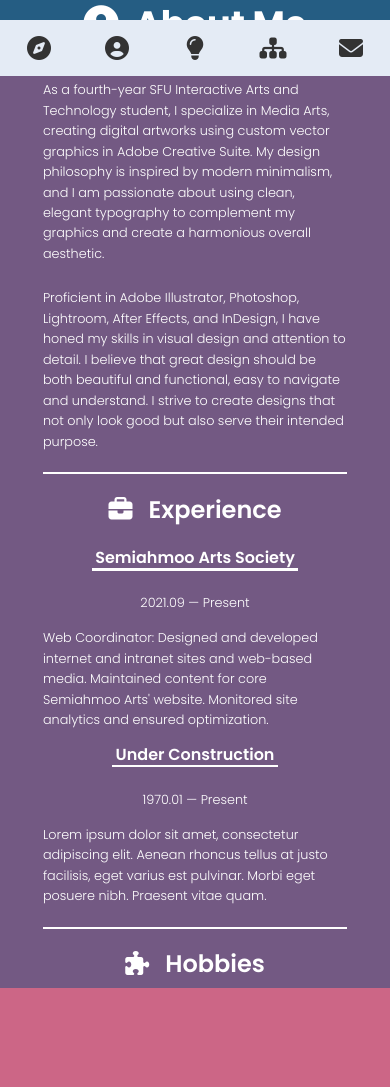
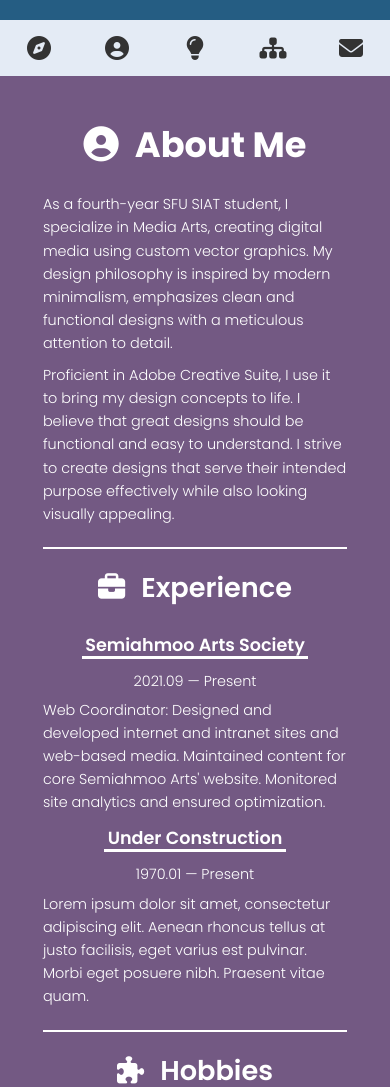
Before and after one commit to MichaelZSong/Portfolio, a plain HTML site: page index.html in a window 390 px wide. Shown: the part 768-1855 px from the top of the page. Drawn offline with nearby package versions, Linux system fonts and the light colour scheme.

Commit message:
Improved responsiveness

```diff
--- a/css/grids.css
+++ b/css/grids.css
@@ -51,4 +51,7 @@
         grid-column-gap: 0.5rem;
         grid-row-gap: 0.5rem;
     }
+    .grid.about-gutters {
+        grid-row-gap: 0;
+    }
 }
--- a/css/style.css
+++ b/css/style.css
@@ -73,6 +73,15 @@ p.auto-width {
     width: auto;
 }
 
+p.about-p {
+    margin: 0 0 0.5rem 0;
+}
+
+p.auto-width.experience-p, .link.experience-link {
+    margin: 0.5rem 0;
+    background-position: 0 10%;
+}
+
 ul {
     padding: 0;
     text-align: center;
@@ -89,21 +98,18 @@ ul {
     margin: 3vh 0;
 }
 
-@media (max-width: 71rem) {
-    #about-me h1.main-headings {
-        font-size: 2.2rem;
-    }
+@media (max-width: 86rem) or (max-height: 47rem) {
     #about-me h2.under-main-headings {
         font-size: 0.8rem;
     }
     #about-me h2.sub-headings {
-        font-size: 1.5rem;
+        font-size: 1.7rem;
     }
     #about-me h3.small-headings {
-        font-size: 1rem;
+        font-size: 1.1rem;
     }
-    #about-me p {
-        font-size: 0.8rem;
+    #about-me p, #about-me ul {
+        font-size: 0.9rem;
     }
     #about-me .horizontal-line {
         margin: 2vh 0;
@@ -131,26 +137,27 @@ ul {
     h3.small-headings {
         font-size: 1rem;
     }
-    p {
+    p, ul {
         font-size: 0.8rem;
     }
-    ul {
-        font-size: 0.8rem;
+    p.about-p {
+        margin: 0 0 0.3rem 0;
+    }
+    p.about-p, p.auto-width.experience-p, .link.experience-link {
+        margin: 0.3rem 0;
     }
 }
 
 @media (max-width: 29rem) {
-    .ext {
-        height: 57rem;
-    }
     h1.main-headings {
         line-height: 1.2;
     }
 }
 
-@media (max-height: 40rem) {
+@media (max-height: 44rem) or (max-width: 41rem) {
     .ext {
-        height: 45rem;
+        height: auto;
+        padding: 3rem 0;
     }
 }
 
@@ -288,17 +295,6 @@ ul {
     color: #255d83;
 }
 
-.ca-flag, .cn-flag {
-    width: 1.6rem;
-    display: inline-block;
-}
-
-@media (max-width: 41rem) {
-    .ca-flag, .cn-flag {
-        width: 1.4rem;
-    }
-}
-
 .experience-desc {
     display: block;
     width: auto;
--- a/index.html
+++ b/index.html
@@ -89,14 +89,14 @@
             <h1 class="main-headings"><i class="fas fa-user-circle title-icons"></i>About Me</h1>
 
             <div class="grid two-column add-gutters about-gutters">
-                <p class="auto-width">As a fourth-year SFU Interactive Arts and Technology student, I specialize in
-                    Media Arts, creating digital artworks using custom vector graphics in Adobe Creative Suite. My
-                    design philosophy is inspired by modern minimalism, and I am passionate about using clean, elegant
-                    typography to complement my graphics and create a harmonious overall aesthetic.</p>
-                <p class="auto-width">Proficient in Adobe Illustrator, Photoshop, Lightroom, After Effects, and
-                    InDesign, I have honed my skills in visual design and attention to detail. I believe that great
-                    design should be both beautiful and functional, easy to navigate and understand. I strive to create
-                    designs that not only look good but also serve their intended purpose.</p>
+                <p class="auto-width about-p">As a fourth-year SFU SIAT student, I specialize in Media Arts, creating
+                    digital
+                    media using custom vector graphics. My design philosophy is inspired by modern minimalism,
+                    emphasizes clean and functional designs with a meticulous attention to detail.</p>
+                <p class="auto-width about-p">Proficient in Adobe Creative Suite, I use it to bring my design concepts
+                    to life.
+                    I believe that great designs should be functional and easy to understand. I strive to create designs
+                    that serve their intended purpose effectively while also looking visually appealing.</p>
             </div>
 
             <div class="horizontal-line"></div>
@@ -108,27 +108,29 @@
 
             <div class="grid two-column add-gutters about-gutters">
                 <div>
-                    <h3 class="small-headings"><a href="https://semiahmooarts.com/" class="link" target="_blank"
-                            rel="noopener noreferrer">Semiahmoo Arts Society</a></h3>
+                    <h3 class="small-headings"><a href="https://semiahmooarts.com/" class="link experience-link"
+                            target="_blank" rel="noopener noreferrer">Semiahmoo Arts Society</a></h3>
 
                     <div class="center">
                         <p class="experience-desc">2021.09&#160;&#8212;&#160;Present</p>
                     </div>
 
-                    <p class="auto-width">Web Coordinator&#58;&#160;Designed and developed internet and intranet
+                    <p class="auto-width experience-p">Web Coordinator&#58;&#160;Designed and developed internet and
+                        intranet
                         sites and web-based media. Maintained content for core Semiahmoo Arts' website. Monitored site
                         analytics and ensured optimization.</p>
                 </div>
 
                 <div>
-                    <h3 class="small-headings"><a href="/index.html/" class="link" target="_blank"
+                    <h3 class="small-headings"><a href="/index.html/" class="link experience-link" target="_blank"
                             rel="noopener noreferrer">Under Construction</a></h3>
 
                     <div class="center">
                         <p class="experience-desc">1970.01&#160;&#8212;&#160;Present</p>
                     </div>
 
-                    <p class="auto-width">Lorem ipsum dolor sit amet, consectetur adipiscing elit. Aenean rhoncus tellus
+                    <p class="auto-width experience-p">Lorem ipsum dolor sit amet, consectetur adipiscing elit. Aenean
+                        rhoncus tellus
                         at justo facilisis, eget varius est pulvinar. Morbi eget posuere nibh. Praesent vitae quam.</p>
                 </div>
             </div>
@@ -430,16 +432,14 @@
 
                     <div class="project-thumbnail"
                         style="background-color: #fff; max-width: 161px; width: 100%; height: 161px;">
-                        <!-- <img src="img/p1.svg" alt="KryoSleep Project Thumbnail" height="161" width="161"
-                            class="project-img"> -->
+                        <img src="img/p1.svg" alt="KryoSleep Project Thumbnail" height="161" width="161"
+                            class="project-img" style="opacity: 0;">
                     </div>
                     <div class="project-desc">
                         <h2 class="project-titles">The Stone Artist Poetry Video</h2>
-                        <h3 class="project-sub-headings"><i class="fas fa-palette project-icons"></i>Graphic Design and
-                            Animation</h3>
-                        <p class="project-text">When you walk along the Stanley Park seawall, so full of its own
-                            history, you will come upon cairns sculptured only with stones precariously balanced, yet
-                            they often manage to remain for several days, resembling flocks of birds.</p>
+                        <h3 class="project-sub-headings"><i class="fas fa-palette project-icons"></i>Motion Graphics</h3>
+                        <p class="project-text">A 2D animated poetry video featuring the work of a stone artist building
+                            cairns in Stanley Park, collaboration with Vancouver's Poet Laureate.</p>
                     </div>
 
                 </div>
```
Also changed, not shown: img/ca.svg (deleted), img/cn.svg (deleted).
